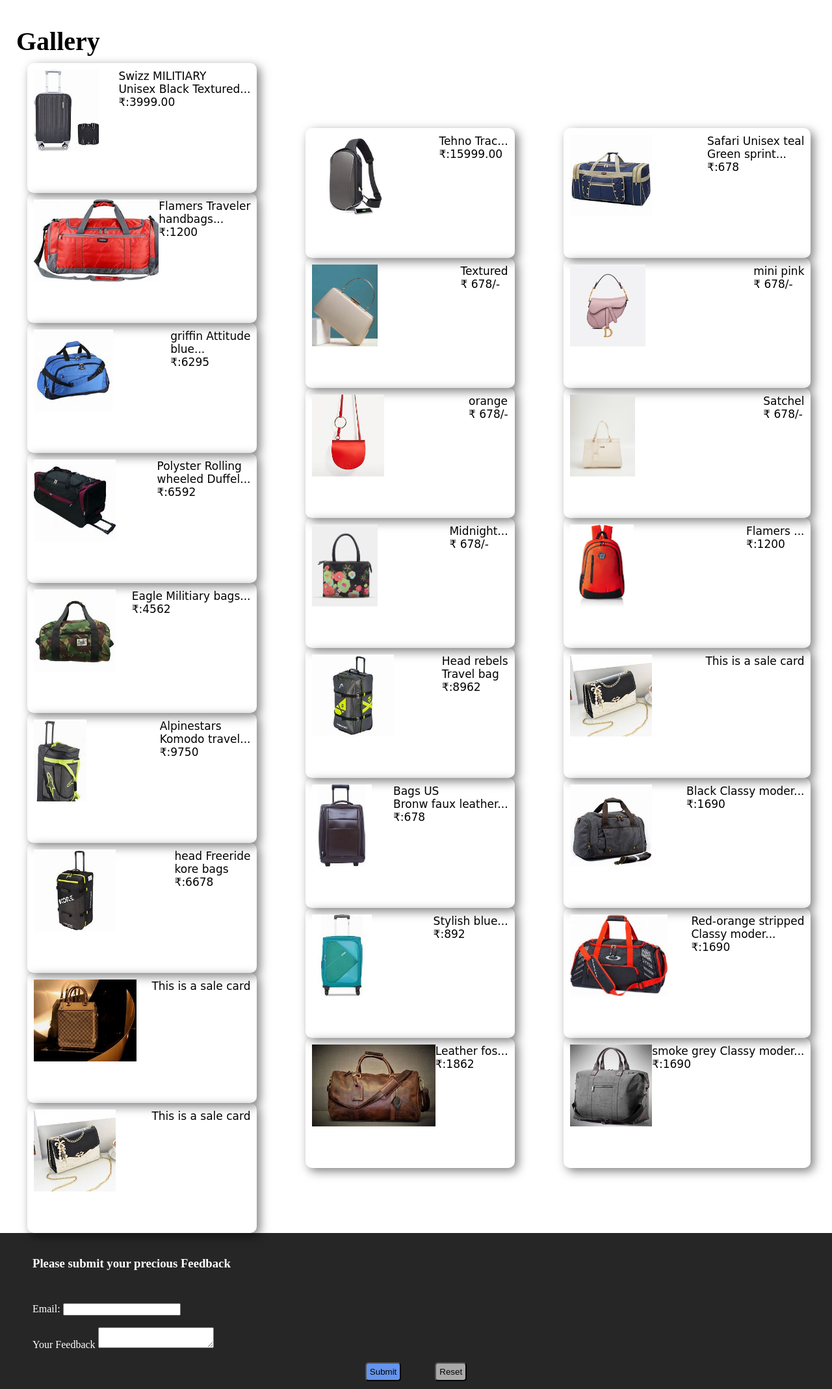
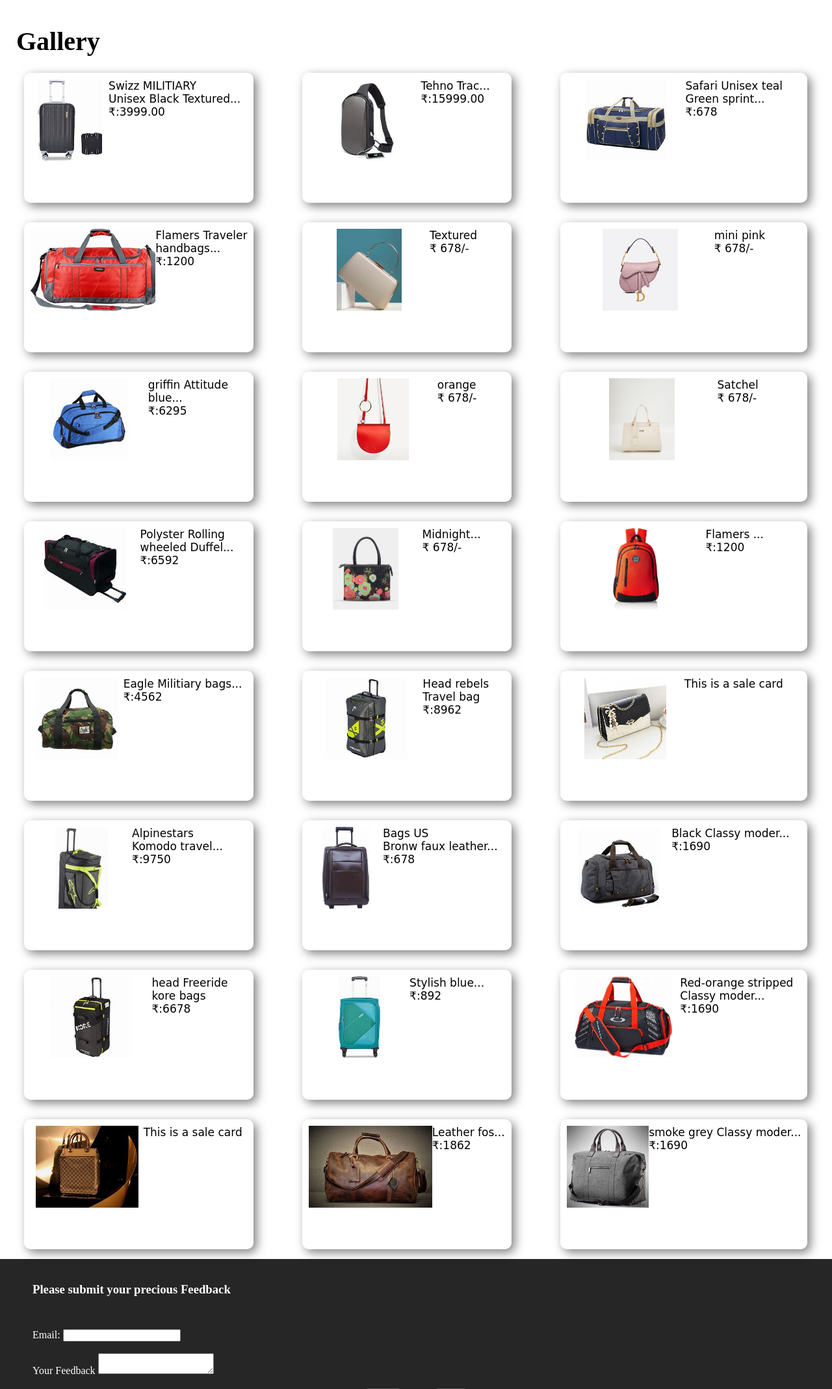
Before and after one commit to Hursh26/Bags-Website, a PHP site: page /Gallery.html in a window 1280 px wide. Shown: the part 100-2237 px from the top of the page at 65% size. Run offline with PHP 8.4, Linux system fonts and the light colour scheme.

Commit message:
sale card fix

```diff
--- a/Gallery.html
+++ b/Gallery.html
@@ -50,7 +50,6 @@
         <div class="sale-cards"><img src="travel/t6.jpg" alt="Sale image" title="image" height="70%"><p>Alpinestars<br>Komodo travel...<br>₹:9750</p></div>
         <div class="sale-cards"><img src="travel/t7.jpg" alt="Sale image" title="image" height="70%"><p>head Freeride<br>kore bags<br>₹:6678</p></div>
         <div class="sale-cards"><img src="Card1.jpeg"  height="70%"><p>This is a sale card</p></div>
-        <div class="sale-cards"><img src="card2.jpeg"  height="70%"><p>This is a sale card</p></div>
     </div>
     <div class="travelcards">
         <div class="sale-cards"><img src="men/s3.jpg" alt="Sale image" title="image" height="70%"><p>Tehno Trac...<br>₹:15999.00</p></div>
--- a/Main.css
+++ b/Main.css
@@ -213,7 +213,7 @@ p{
     border: 5px;
 }
 .sale-cards:hover{
-    box-shadow:  0px 0px 5px rgba(0,0,0,0.5);
+    box-shadow:  2px 2px 5px 1px rgba(0,0,0,0.5);
 }
 .sale-cards  > p{
     color: black;
--- a/gallery.css
+++ b/gallery.css
@@ -15,10 +15,10 @@
     flex-wrap: wrap;
 }
 .sale-cards{
-
     display: flex;
-    justify-content: space-between;
+    justify-content: space-evenly;
     width: auto;
     padding: 10px;
     border-radius: 10px;
+    margin: 15px;
 }
```
